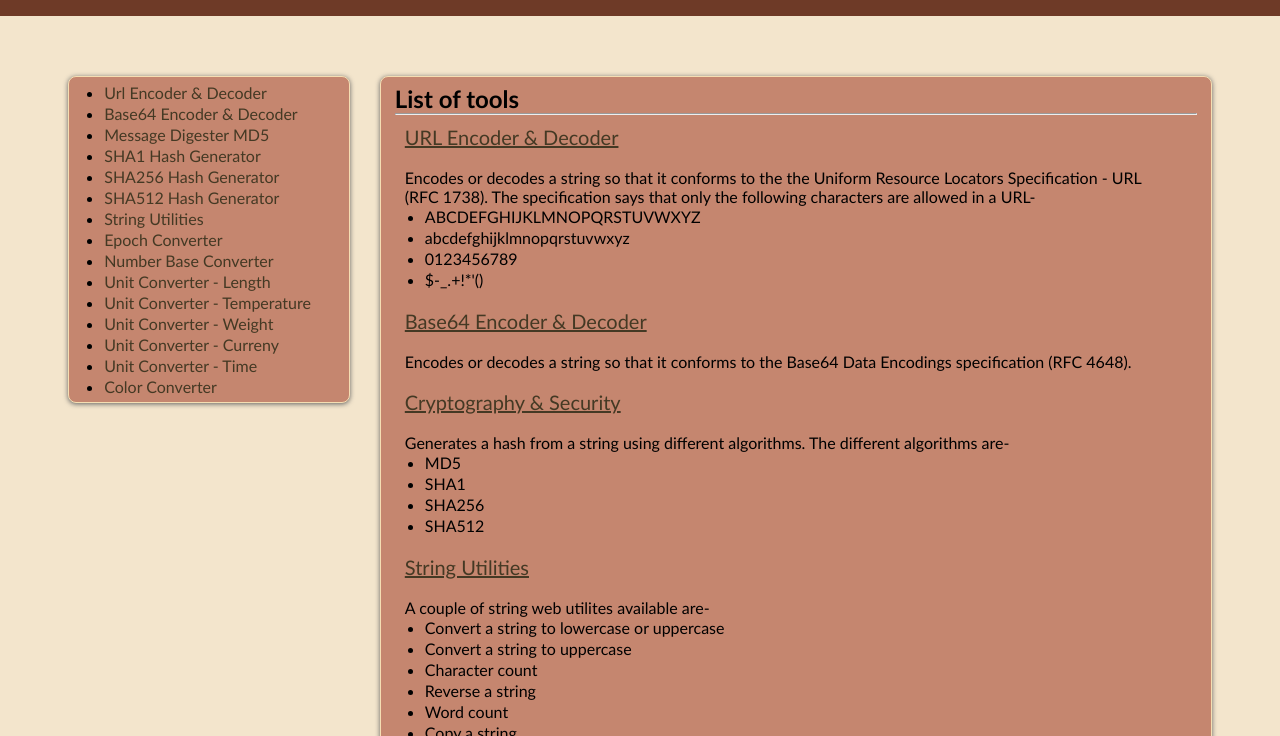
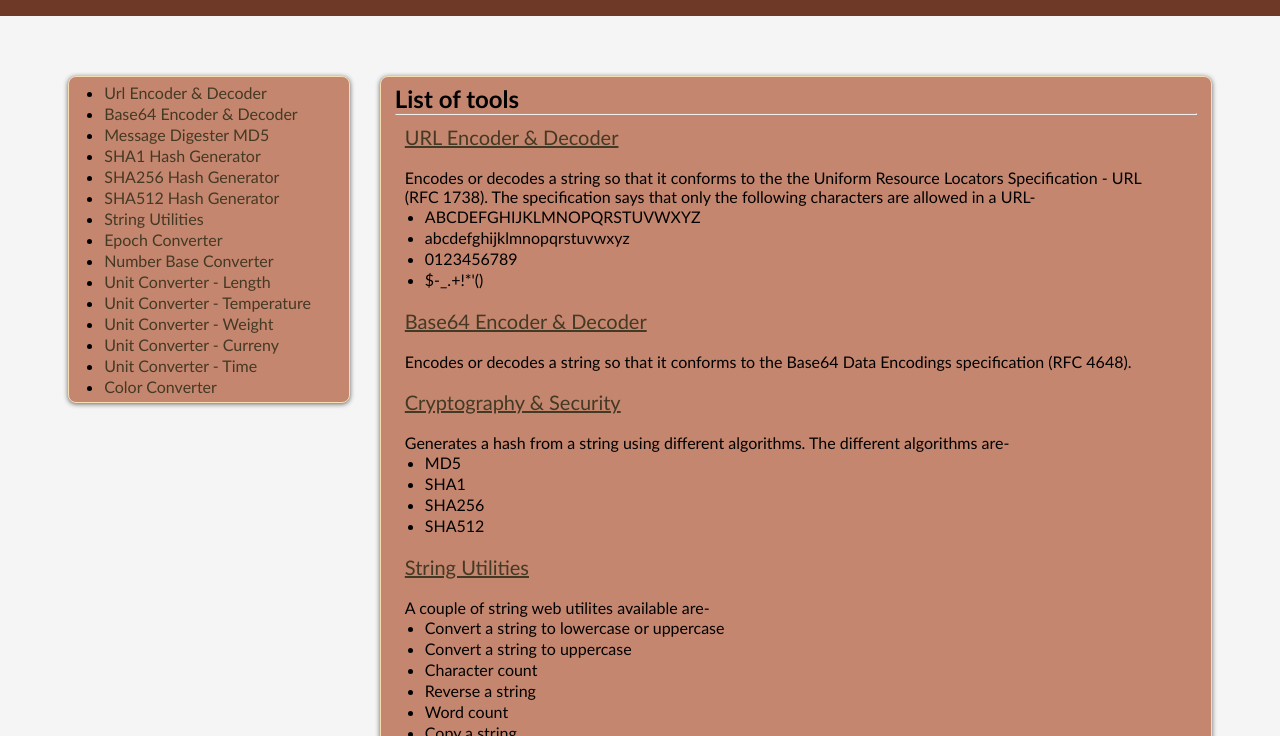
Before and after one commit to ashhadimam07/utility-web-tools, a website: page index.html in a window 1280 px wide. Shown: the part 64-800 px from the top of the page. Drawn offline with Linux system fonts and the light colour scheme.

Commit message:
Change style

```diff
--- a/style.css
+++ b/style.css
@@ -13,7 +13,7 @@ html {
 body {
   margin: 0;
   margin-bottom: 40px;
-  background-color: rgb(243, 229, 204);
+  background-color: whitesmoke;
   font-family: 'Trebuchet MS', 'Lucida Sans Unicode', 'Lucida Grande', 'Lucida Sans', Arial, sans-serif;
 }
 
```
